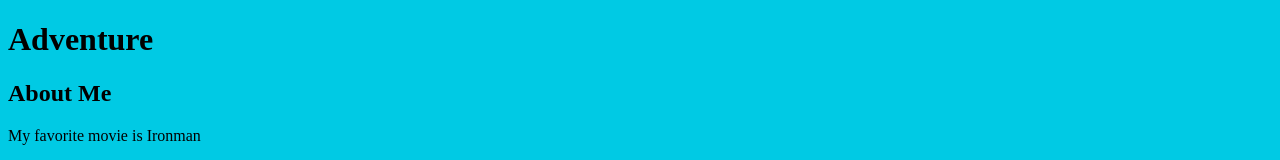
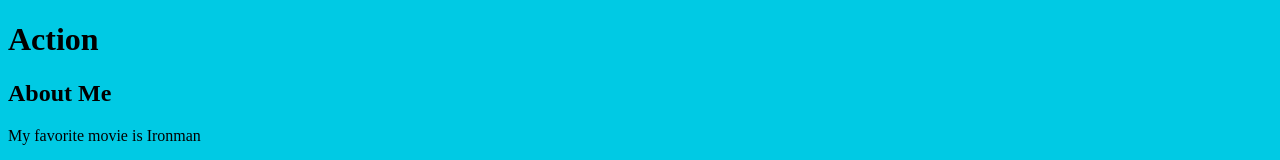
Before and after one commit to PreethamRavula/Udacity-Version-control, a plain HTML site: page index.html in a window 1280 px wide. Shown: the top 160 px of the page. Drawn offline with Linux system fonts and the light colour scheme.

Commit message:
Changed the heading to Action

```diff
--- a/index.html
+++ b/index.html
@@ -10,7 +10,7 @@
 <body>
 
     <header>
-        <h1>Adventure</h1>
+        <h1>Action</h1>
     </header>
 
     <div class="container">
```
